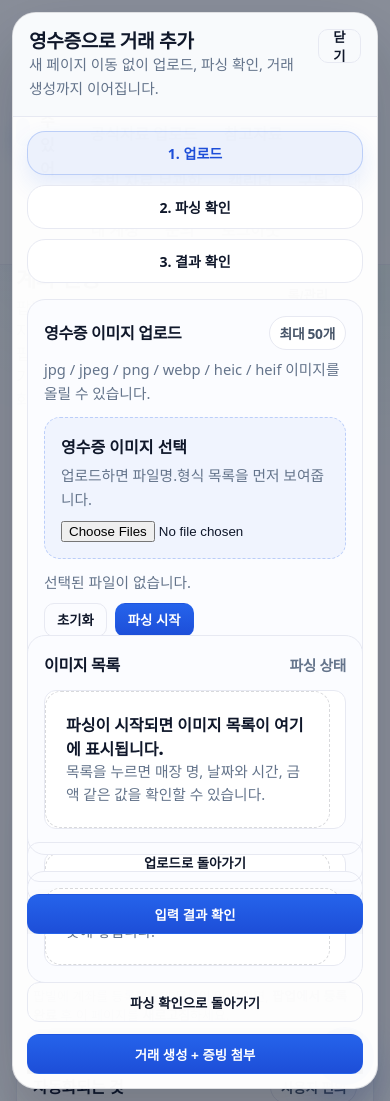
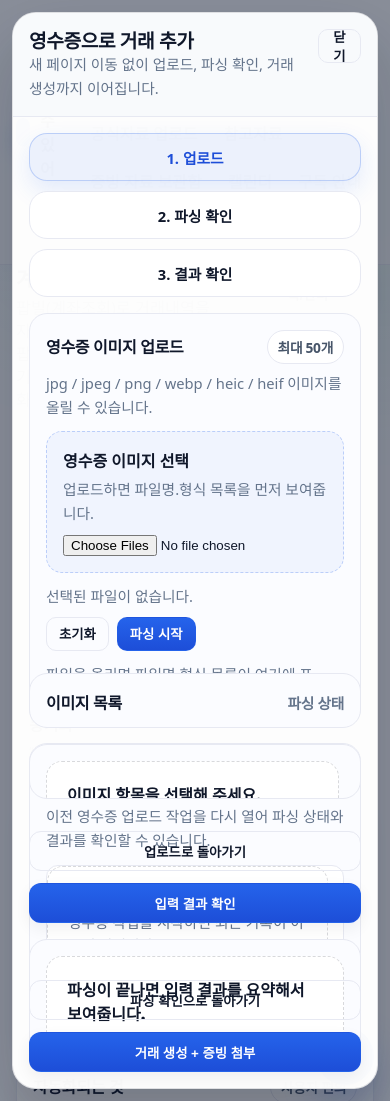
Before and after one commit to TNIFL/SafeToSpend, a Flask app: page /bank in a window 390 px wide, after a click that opens the changed part. Run offline with Flask 3, Linux system fonts and the light colour scheme; the visitor is signed in with stand-in values (Sample User, id 1); data that the repository does not hold is empty.

Commit message:
Revert "fix: stabilize receipt modal layout"
This reverts commit 83193de4e1ec80f63f4e0fceae200e2387761b11.

```diff
--- a/static/receipt_modal.js
+++ b/static/receipt_modal.js
@@ -639,9 +639,6 @@
                 .map((warning) => `<span>${escapeHtml(warning)}</span>`)
                 .join("")}
             </div>
-            <div class="row" style="justify-content:flex-end;">
-              <button type="button" class="btn ghost small" data-receipt-review-failure="${escapeHtml(item.item_id)}">사유 보기</button>
-            </div>
           </article>
         `)
         .join("");
@@ -1061,18 +1058,6 @@
         void openExistingJob(button.dataset.receiptHistoryJob || "");
       });
     }
-    if (resultList) {
-      resultList.addEventListener("click", (event) => {
-        const button = event.target.closest("[data-receipt-review-failure]");
-        if (!button) {
-          return;
-        }
-        state.activeItemId = button.dataset.receiptReviewFailure || null;
-        showStep(2);
-        renderParseList();
-        renderDetail();
-      });
-    }
 
     bindDetailEvents();
     bindListEvents();
--- a/static/style.css
+++ b/static/style.css
@@ -1576,8 +1576,7 @@
 .receipt-modal{
   position: absolute;
   inset: 16px;
-  width: min(1360px, calc(100vw - 32px));
-  max-width: calc(100vw - 32px);
+  max-width: 1240px;
   margin: 0 auto;
   max-height: calc(100vh - 32px);
   display: grid;
@@ -1654,7 +1653,7 @@
   display: grid;
   grid-template-columns: minmax(0, 1.15fr) minmax(320px, .85fr);
   gap: 16px;
-  align-items: stretch;
+  align-items: start;
   min-height: 0;
 }
 .receipt-start-layout > *{
@@ -1758,14 +1757,12 @@
   display: grid;
   grid-template-rows: minmax(0, 1fr) auto;
   gap: 16px;
-  overflow: hidden;
 }
 .receipt-step-layout{
   display: grid;
-  grid-template-columns: minmax(300px, 360px) minmax(0, 1fr);
+  grid-template-columns: minmax(320px, 360px) minmax(680px, 1fr);
   gap: 16px;
-  height: 100%;
-  min-height: 0;
+  min-height: clamp(560px, 70vh, 820px);
   align-items: stretch;
 }
 .receipt-step-layout > *{
@@ -1962,7 +1959,6 @@
   display: grid;
   gap: 16px;
   min-height: 0;
-  overflow: hidden;
 }
 .receipt-result-grid{
   display: grid;
@@ -1984,7 +1980,6 @@
   overflow: auto;
   padding-right: 4px;
   scrollbar-gutter: stable;
-  align-content: start;
 }
 .receipt-result-card{
   padding: 14px;
@@ -2050,8 +2045,6 @@
 @media (max-width: 900px){
   .receipt-modal{
     inset: 12px;
-    width: calc(100vw - 24px);
-    max-width: calc(100vw - 24px);
     max-height: calc(100vh - 24px);
   }
   .receipt-modal-head,
@@ -2094,33 +2087,3 @@
     width: calc(100vw - 32px);
   }
 }
-
-@media (max-width: 1180px){
-  .receipt-start-layout{
-    grid-template-columns: 1fr;
-  }
-  .receipt-step-layout{
-    grid-template-columns: 1fr;
-    grid-template-rows: minmax(220px, 32vh) minmax(0, 1fr);
-  }
-  .receipt-result-grid{
-    grid-template-columns: repeat(2, minmax(0, 1fr));
-  }
-}
-
-@media (max-width: 720px){
-  .receipt-result-grid,
-  .receipt-date-time-grid{
-    grid-template-columns: 1fr;
-  }
-  .receipt-modal-body{
-    padding: 14px;
-  }
-  .receipt-step-badge{
-    min-height: 44px;
-    font-size: .88rem;
-  }
-  .receipt-step-actions .btn{
-    width: 100%;
-  }
-}
```
